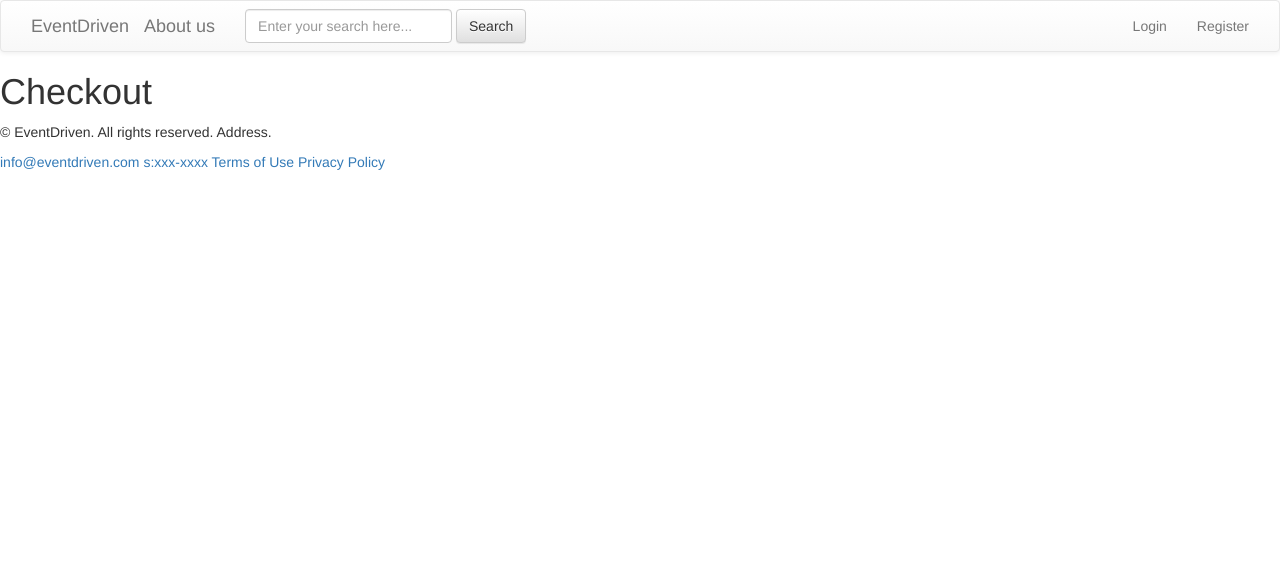
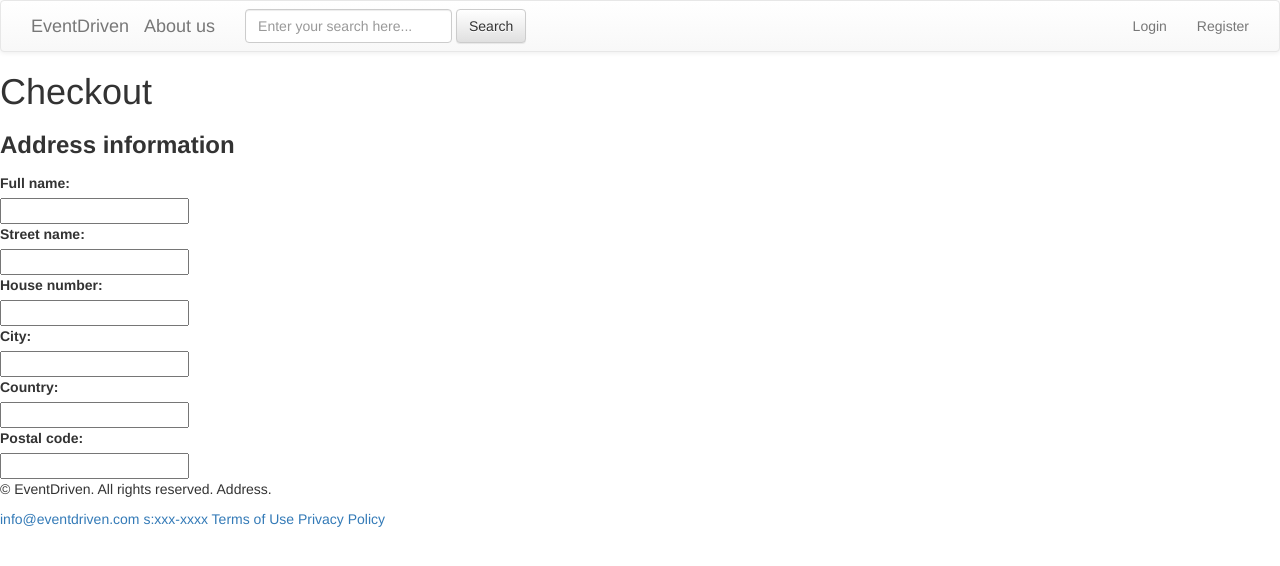
Before and after one commit to aslaugsol/Verkl2, a Django app: page /checkout in a window 1280 px wide. Shown: the top 566 px of the page. Run offline with Django 4.2, Linux system fonts and the light colour scheme; some libraries are stand-ins or nearby versions.

Commit message:
Update checkout.html

```diff
--- a/django_projects/Event_driven/templates/events/checkout.html
+++ b/django_projects/Event_driven/templates/events/checkout.html
@@ -2,4 +2,20 @@
 {% load static %}
 {% block content %}
 <h1>Checkout</h1>
+<form>
+    <h3><label for="address_information">Address information</label><br></h3>
+  <label for="address_information">Full name:</label><br>
+  <input type="text" id="address_information" name="fullname"><br>
+      <label for="address_information">Street name:</label><br>
+  <input type="text" id="address_information" name="streetname"><br>
+          <label for="address_information">House number:</label><br>
+  <input type="text" id="address_information" name="housenum"><br>
+              <label for="address_information">City:</label><br>
+  <input type="text" id="address_information" name="city"><br>
+              <label for="address_information">Country:</label><br>
+  <input type="text" id="address_information" name="country"><br>
+              <label for="address_information">Postal code:</label><br>
+  <input type="text" id="address_information" name="zip"><br>
+
+</form>
 {% endblock %}
```
